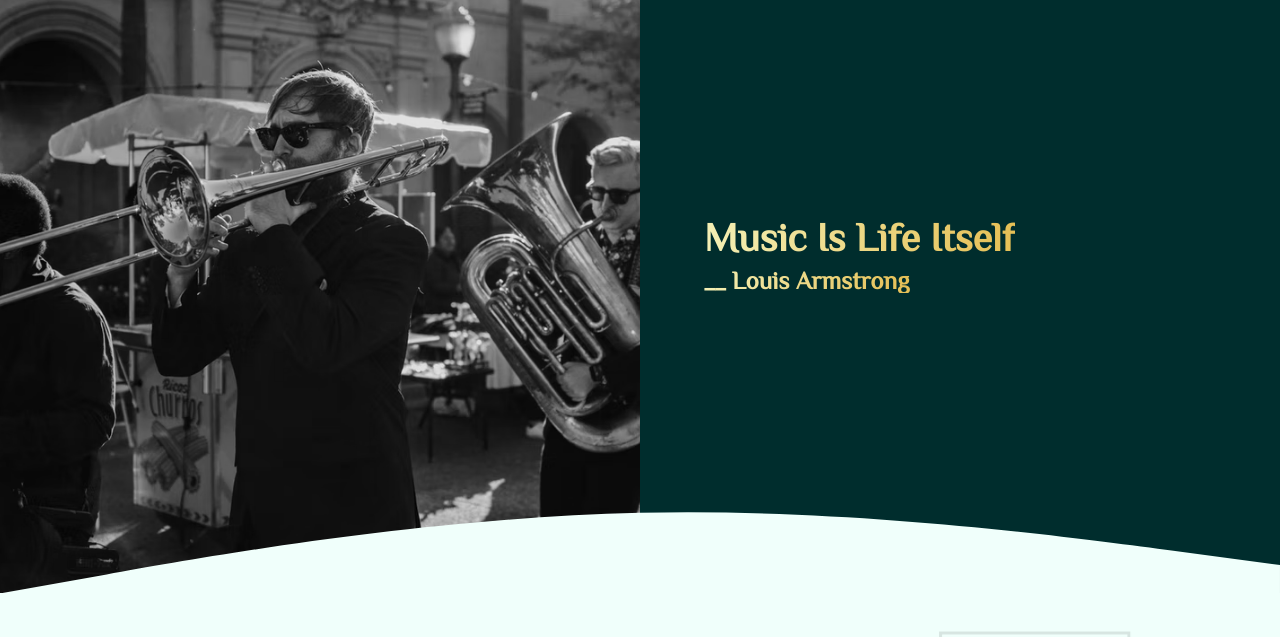
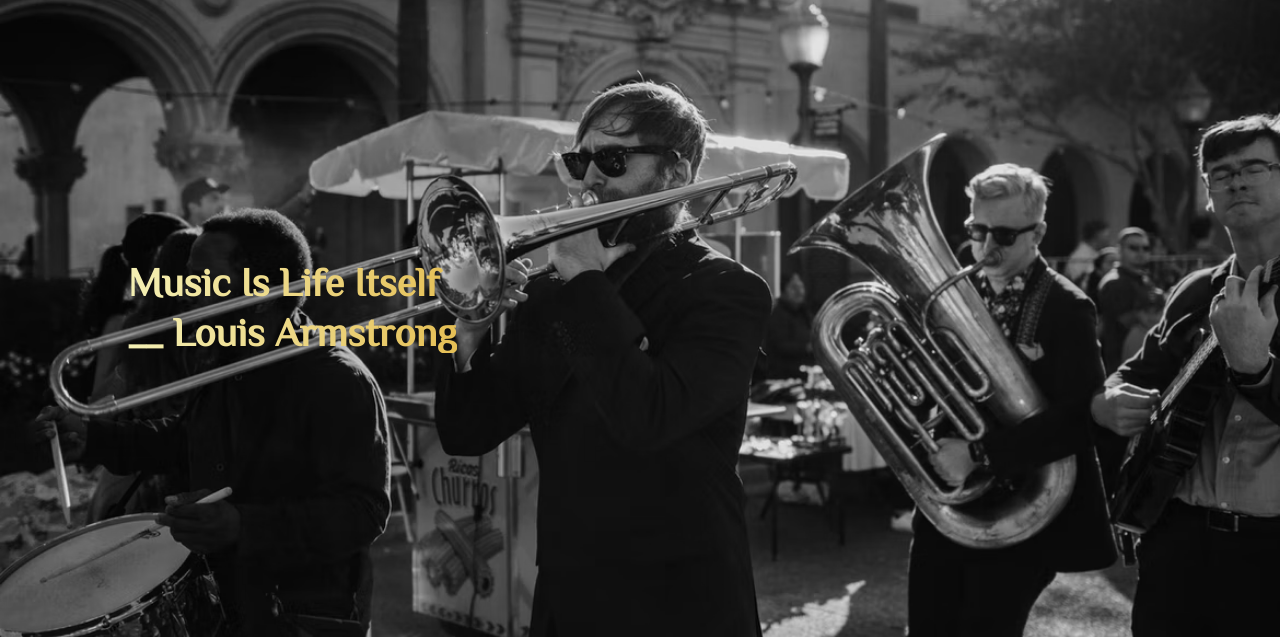
Before and after one commit to Sohila-Hashem/trombone-light, a plain HTML site: page index.html in a window 1280 px wide. Shown: the part 107-744 px from the top of the page. Drawn offline with Linux system fonts and the light colour scheme; a web font is replaced by a local one.

Commit message:
update - refactoring the header section

```diff
--- a/css/style.css
+++ b/css/style.css
@@ -149,24 +149,12 @@
 }
 
 /* -------------------------- header section ------------------------------- */
-#header {
-	height: 700px;
+.header {
+	height: 100vh;
 	background-color: var(--primary-color);
 }
 
-#header svg {
-	position: absolute;
-	left: 0;
-	bottom: 0;
-}
-
-.header__img-container {
-	width: 100%;
-	height: 100%;
-	margin-bottom: 15px;
-}
-
-.header__img-container img {
+.header__img {
 	width: 100%;
 	height: 100%;
 	object-fit: cover;
@@ -176,19 +164,18 @@
 
 blockquote {
 	position: absolute;
-	bottom: 35%;
-	left: 7%;
+	top: 45%;
+	left: 10%;
 }
 
 blockquote p,
 figcaption {
 	background: var(--fallback-gradient);
 	background: var(--gold-gradient);
-	width: fit-content;
 	color: transparent;
 	background-clip: text;
 	-webkit-background-clip: text;
-	font-size: 25px;
+	font-size: 2.5em;
 	font-weight: 600;
 }
 
@@ -643,22 +630,6 @@ footer #social-media-container {
 	}
 }
 
-/* -------------------------- header section media queries ------------------------------- */
-
-@media screen and (min-width: 700px) {
-	.header__img-container {
-		width: 50%;
-	}
-	blockquote {
-		top: 45%;
-		left: 55%;
-	}
-	blockquote p {
-		font-size: 2.5em;
-		font-weight: 600;
-	}
-}
-
 /* -------------------------- about section media queries ------------------------------- */
 
 @media screen and (min-width: 768px) {
--- a/index.html
+++ b/index.html
@@ -70,17 +70,8 @@
 		</nav>
 
 		<!-- header section -->
-		<section id="header">
-			<div class="header__img-container">
-				<img id="header__img" src="images/header.png" alt="banner image" />
-			</div>
-			<svg xmlns="http://www.w3.org/2000/svg" viewBox="0 0 1440 320" aria-hidden="true">
-				<path
-					fill="#f0fffb"
-					fill-opacity="1"
-					d="M0,320L120,298.7C240,277,480,235,720,229.3C960,224,1200,256,1320,272L1440,288L1440,320L1320,320C1200,320,960,320,720,320C480,320,240,320,120,320L0,320Z"
-				></path>
-			</svg>
+		<section id="header" class="header">
+			<img class="header__img" src="images/header.png" alt="banner image" />
 			<blockquote class="header__">
 				<p>music is life itself</p>
 				<figcaption>__ Louis Armstrong</figcaption>
@@ -107,6 +98,13 @@
 
 		<!-- plans section -->
 		<section id="plans-container">
+			<!-- <svg xmlns="http://www.w3.org/2000/svg" viewBox="0 0 1440 320" aria-hidden="true">
+				<path
+					fill="rgb(0, 45, 45)"
+					fill-opacity="1"
+					d="M0,320L120,298.7C240,277,480,235,720,229.3C960,224,1200,256,1320,272L1440,288L1440,320L1320,320C1200,320,960,320,720,320C480,320,240,320,120,320L0,320Z"
+				></path>
+			</svg> -->
 			<h2 class="section-header">
 				what do we offer?
 				<span class="musical-note-icon">&#9834;</span>
```
